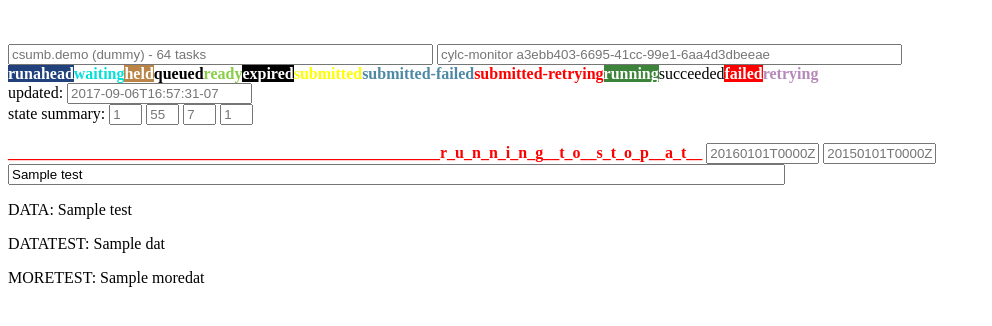
After one commit to CSUMB-CST499-F17/WebBasedMonitoringSystem, a Flask app: template newCode/testproject/templates/monitor.html in a window 1280 px wide. The commit adds this page. Shown: the top 326 px of the page, without its empty margins (0-992 px from the left). Run offline with Flask 2, Linux system fonts and the light colour scheme; the template is opened without the code that fills it: most values are stand-ins (such as "Sample title", 1, 10 or a date in 2020); some libraries are stand-ins or nearby versions.

Commit message:
Added Monitor html

```diff
--- a/newCode/testproject/app.py
+++ b/newCode/testproject/app.py
@@ -8,20 +8,32 @@ from requests.auth import HTTPDigestAuth
 import socket
 from os.path import expanduser
 from au import authorize
+from flask import Flask, request, url_for, redirect
+
 
 app = flask.Flask(__name__)
 
-
 socketio = flask_socketio.SocketIO(app)
 
+#Function to grab css file
+def get_resource_as_string(name, charset='utf-8'):
+    with app.open_resource(name) as f:
+        return f.read().decode(charset)
+app.jinja_env.globals['get_resource_as_string'] = get_resource_as_string
 
-@app.route('/')
+@app.route('/', methods = {'GET', 'POST'})
 def hello():
 	return flask.render_template('index.html')
 
 @socketio.on('connect')
 def on_connect():
 	print "%s USER CONNECTED " %  flask.request.sid
+
+#Opens the cylc monitor webpage
+@app.route('/', methods = {'GET', 'POST'})
+@app.route('/monitor', )
+def monitor():
+    return flask.render_template('monitor.html', test = test, dat = dat, moredat = moredat)
 
 
 @socketio.on('data')
@@ -39,25 +51,39 @@ def message(message):
 #typical non-example suite path
 	#passphraseFile = home+"/cylc-run/"+suiteName+"/.service/passphrase
 
- 	passphraseFile = home+"/cylc-run/examples/7.5.0/tutorial/cycling/one/.service/passphrase"
+ 	# passphraseFile = home+"/cylc-run/examples/7.5.0/tutorial/cycling/one/.service/passphrase"
+ 	passphraseFile = home+"/cylc-run/tmp/cylc-examples/7.5.0/tutorial/cycling/one/.service/passphrase"
 #get passphrase from file as a string pass as second argument to HTTPDigestAuth
 	with open(passphraseFile,'r') as f:
    		passphrase = f.readline()
  	print "PASSPHRASE: ", passphrase
 
+	suiteInformation = authorize(str(message['portNumber']),passphrase,str(message['hostName']))
+	host = socket.gethostname()
+	# print "SUITE STATUS:", suiteInformation.status_code
+	# print suiteInformation.json()
+	# print suiteInformation.text
 
+	global test
+	# test = suiteInformation.json()
+	test = suiteInformation.text
 
-	suiteInformation = authorize(str(message['portNumber']),passphrase,str(message['hostName']))
-	#print "SUITE STATUS:", suiteInformation.status_code
-	#print suiteInformation.json()
-	#print suiteInformation.text
-
-
+	# print "!!!!!!!!!!!!!!!!!!!!!!!!!!!!!!!!!!!!!!!!!!"
+	global dat
+	# dat = test[0]['state totals']['ready']
+	dat = test[2]
+	print dat
+	# print "!!!!!!!!!!!!!!!!!!!!!!!!!!!!!!!!!!!!!!!!!!"
+	global moredat
+	moredat = test[2]
+	# print moredat
+	# print "!!!!!!!!!!!!!!!!!!!!!!!!!!!!!!!!!!!!!!!!!!"
+	# print dat
 
 if __name__ == '__main__':# __name__!
 
  socketio.run(
  app,
- host=socket.gethostname(),
- debug=True
+ # host=socket.gethostname(),
+ # debug=True
  )
--- a/newCode/testproject/au.py
+++ b/newCode/testproject/au.py
@@ -3,7 +3,7 @@
 import requests
 
 def authorize(portNumber,passphrase,hostName):
-	#hostName = 'localhost'
+	# hostName = 'localhost'
 	url = "http://%s:%s/state/get_state_summary" % (hostName,portNumber)
 	auth = requests.auth.HTTPDigestAuth('cylc', passphrase)
 	session = requests.Session()
--- /dev/null
+++ b/newCode/testproject/static/styles.css
@@ -0,0 +1,82 @@
+#wrapper{
+    width: 815px;
+    margin: 0 auto;
+    }
+#runahead{
+    font-weight: bold;
+    color:white;
+    background:#21417c;
+}
+#waiting{
+    font-weight: bold;
+    color:#06e0d9;
+    background:white;
+}
+#held{
+    font-weight: bold;
+    color:white;
+    background:#ba8446;
+}
+#queued{
+    font-weight: bold;
+    color:black;
+    background:white;
+}
+#ready{
+    font-weight: bold;
+    color:#88ce46;
+    background:white;
+}
+#expired{
+    font-weight: bold;
+    color:white;
+    background:black;
+}
+#submitted{
+    font-weight: bold;
+    color:yellow;
+    background:white;
+}
+#submitted-failed{
+    font-weight: bold;
+    color:#4d89a5;
+    background:white;
+}
+#submitted-retrying{
+    font-weight: bold;
+    color:red;
+    background:white;
+}
+#running{
+    font-weight: bold;
+    color:white;
+    background:#3c8439;
+}
+#succeeded{
+    color:black; /*thinner font*/
+    background:white;
+}
+#failed{
+    font-weight: bold;
+    color:white;
+    background:red;
+}
+#retrying{
+    font-weight: bold;
+    color:#b689ba;
+    background:white;
+}
+.padding{
+    margin:0;
+    padding:0;
+}
+#divider{
+    color:red;
+    font-weight: bold;
+}
+.stop_time{
+    color:red;
+}
+#suite_name{
+    color:red;
+}
--- a/newCode/testproject/templates/index.html
+++ b/newCode/testproject/templates/index.html
@@ -17,9 +17,10 @@
     <input type="text" id="suiteName" placeholder="suite-name"/>
 </form>
 <button onclick="getData()">submit</button>
+
 	<p id="test">
 	testing123
 	</p>
-
+<p><a href="{{ url_for('monitor') }}">Cylc Monitor</a></p>
     </body>
 </html>
--- /dev/null
+++ b/newCode/testproject/templates/monitor.html
@@ -0,0 +1,46 @@
+<!DOCTYPE html>
+<html>
+    <head>
+        <title> </title>
+        <style>
+            /*Does not work using flask. Must create function to grab path
+            /*@import url("style.css");*/
+
+            <style type=text/css>{{ get_resource_as_string('static/styles.css') }}</style>
+
+        </style>
+        <!-- extend base layout -->
+
+            <script type="text/javascript" src="//cdnjs.cloudflare.com/ajax/libs/socket.io/1.3.6/socket.io.min.js"></script>
+            <script src="../static/script.js"></script>
+
+    </head>
+    <body>
+         <br /><br />
+        <div id="wrapper">
+            <input type="text" name="suite name" size="50" placeholder="csumb.demo (dummy) - 64 tasks" value="" id="suite_name">
+            <input type="text" name="suite id" size="55" placeholder="cylc-monitor a3ebb403-6695-41cc-99e1-6aa4d3dbeeae" value="">
+            <div>
+                <p class="padding"><span id="runahead">runahead</span><span id="waiting">waiting</span><span id="held">held</span><span id="queued">queued</span><span id="ready">ready</span><span id="expired">expired</span><span id="submitted">submitted</span><span id="submitted-failed">submitted-failed</span><span id="submitted-retrying">submitted-retrying</span><span id="running">running</span><span id="succeeded">succeeded</span><span id="failed">failed</span><span id="retrying">retrying</span></p>
+            </div>
+            <form method="GET">
+                updated: <input type="text" name="updated" placeholder="2017-09-06T16:57:31-07" value="">
+                <br />
+                state summary: <input type="text" name="state_summary1" size="1" placeholder="1" value="">
+                <input type="text" name="state_summary2" size="1" placeholder="55" value="">
+                <input type="text" name="state_summary3" size="1" placeholder="7" value="">
+                <input type="text" name="state_summary4" size="1" placeholder="1" value="">
+                <br /><br />
+                <label><span id="divider">______________________________________________________r_u_n_n_i_n_g__t_o__s_t_o_p__a_t__</span></label>
+                <input type="text" name="stop time" class="stop_time" size="11" placeholder="20160101T0000Z" value="">
+                <input type="text" name="time stamp" size="11" placeholder="20150101T0000Z" value="">
+                <input type="text" id="suite_data" size="94" placeholder="suite information" value="{{ test }}">
+
+          </form>
+
+            <p>DATA: {{ test }} </p>
+            <p>DATATEST: {{ dat }} </p>
+            <p>MORETEST: {{ moredat }} </p>
+        </div>
+    </body>
+</html>
```
Also changed, not shown: newCode/testproject/templates/styles.css (added, +82 -0 lines).
